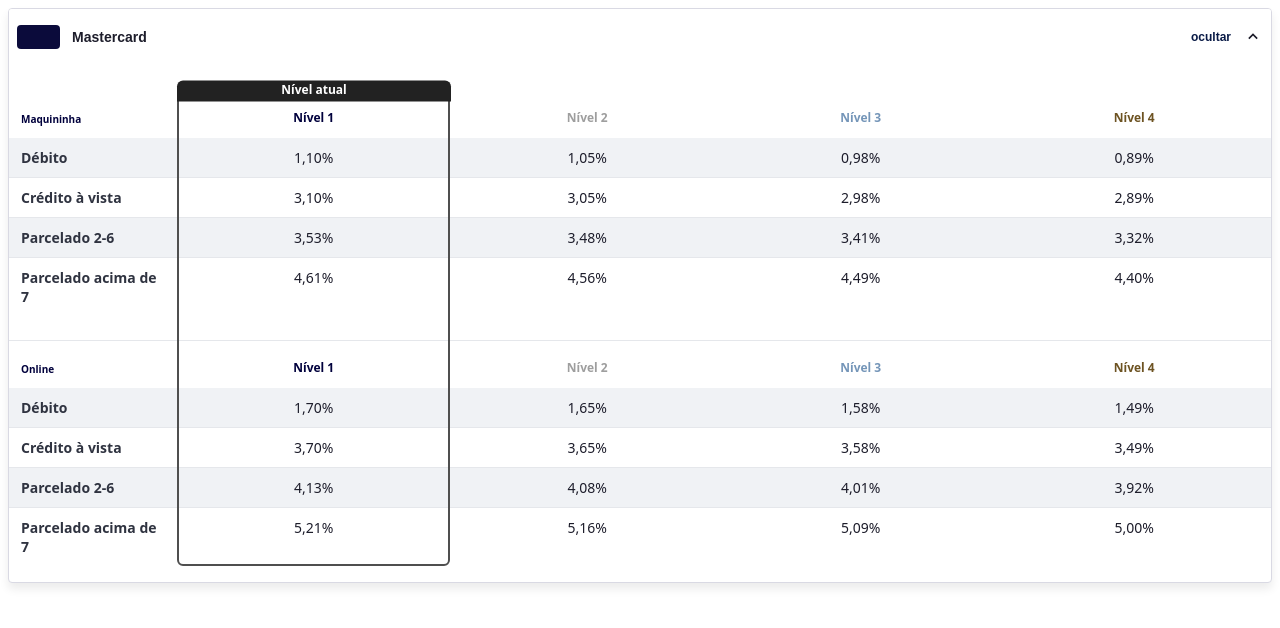
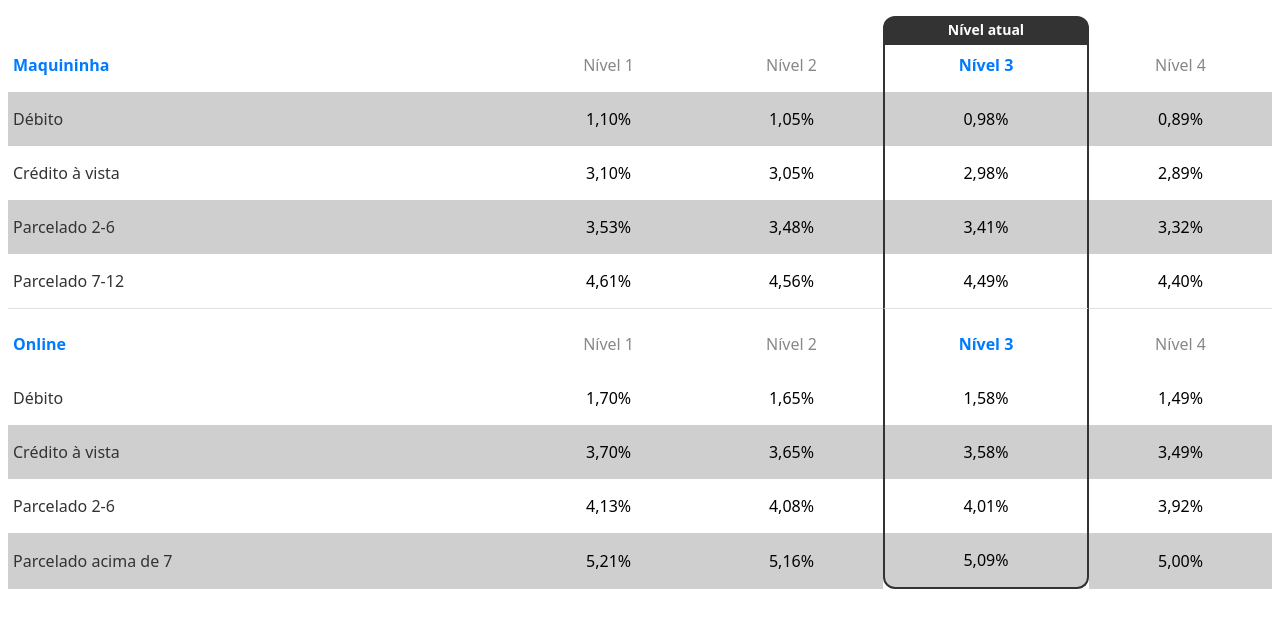
Before and after one commit to eng-ericksantos/eas-design-system, an Angular app: page /home in a window 1280 px wide. Shown: the top 628 px of the page. Built offline with nearby package versions, Linux system fonts and the light colour scheme.

Commit message:
refatorando table para layout mais simples

```diff
--- a/src/app/components/bandeiras-tabela/bandeiras-tabela.component.html
+++ b/src/app/components/bandeiras-tabela/bandeiras-tabela.component.html
@@ -1,125 +1,45 @@
-<div
-  class="rates-table"
-  #tableRoot
->
-  <div
-    class="scroll"
-    #scrollArea
-    (scroll)="reflowOverlay()"
-    [style.--headroom.px]="tagHeadroom"
-  >
-    <!-- Contorno da coluna atual -->
-    <div
-      class="current-col"
-      [style.left.px]="overlay.left"
-      [style.width.px]="overlay.width"
-      [style.top.px]="overlay.top"
-      [style.height.px]="overlay.height"
-    ></div>
+<div class="rates-table-container">
+  <table class="rates-table">
+    <tbody class="rates-table__tbody">
+      <ng-container *ngFor="let group of mockData.grupos; let isFirstGroup = first; let isLastGroup = last">
 
-    <!-- TAG “Nível atual” FORA do contorno, colada no topo -->
-    <div
-      #tagRef
-      class="current-tag"
-      [style.left.px]="overlay.tagLeft"
-      [style.top.px]="overlay.tagTop"
-      [style.width.px]="overlay.tagWidth"
-    >
-      Nível atual
-    </div>
+        <tr
+          class="rates-table__tr rates-table__tr--group-header"
+          [class.rates-table__tr--subsequent-header]="!isFirstGroup"
+        >
+          <th class="rates-table__th rates-table__th--group-title">{{ group.titulo }}</th>
+          <th
+            *ngFor="let level of displayedLevels; let i = index"
+            class="rates-table__th rates-table__th--level"
+            [class.rates-table__cell--active-text]="(i + 1) === activeLevel"
+            [class.rates-table__cell--active-top]="(i + 1) === activeLevel && isFirstGroup"
+            [class.rates-table__cell--active-middle]="(i + 1) === activeLevel && !isFirstGroup"
+          >
 
-    <!-- Cabeçalho -->
-    <div
-      class="header-row grid"
-      #headerRow
-    >
-      <div class="left-col group-title align-with-header">Maquininha</div>
-      <div
-        class="level-head level-1"
-        #levelHead
-        (click)="setNivelAtual(0)"
-      >Nível 1</div>
-      <div
-        class="level-head level-2"
-        #levelHead
-        (click)="setNivelAtual(1)"
-      >Nível 2</div>
-      <div
-        class="level-head level-3"
-        #levelHead
-        (click)="setNivelAtual(2)"
-      >Nível 3</div>
-      <div
-        class="level-head level-4"
-        #levelHead
-        (click)="setNivelAtual(3)"
-      >Nível 4</div>
-    </div>
+            <span
+              *ngIf="(i + 1) === activeLevel && isFirstGroup"
+              class="rates-table__active-badge"
+            >Nível atual</span>
+            Nível {{ i + 1 }}
+          </th>
+        </tr>
 
-    <!-- Grupo 1 -->
-    <div class="group">
-      <div
-        class="grid"
-        *ngFor="let taxa of selectedBrand.grupos[0].taxas; let r = index"
-        [class.row-zebra]="r === 0 || r === 2"
-      >
-        <div class="left-col method">{{ taxa.metodo }}</div>
-        <div
-          class="cell"
-          *ngFor="let v of taxa.niveis; let c = index"
-          [class.is-current]="c === nivelAtual"
+        <tr
+          *ngFor="let taxa of group.taxas; let isLastTaxa = last"
+          class="rates-table__tr rates-table__tr--data"
+          [class.rates-table__tr--group-last-data]="isLastTaxa && !isLastGroup"
         >
-          {{ v }}
-        </div>
-      </div>
-    </div>
-
-    <div class="divider"></div>
-
-    <!-- Cabeçalho 2 -->
-    <div
-      class="header-row grid"
-      #headerRow
-    >
-      <div class="left-col group-title align-with-header">Online</div>
-      <div
-        class="level-head level-1"
-        #levelHead
-        (click)="setNivelAtual(0)"
-      >Nível 1</div>
-      <div
-        class="level-head level-2"
-        #levelHead
-        (click)="setNivelAtual(1)"
-      >Nível 2</div>
-      <div
-        class="level-head level-3"
-        #levelHead
-        (click)="setNivelAtual(2)"
-      >Nível 3</div>
-      <div
-        class="level-head level-4"
-        #levelHead
-        (click)="setNivelAtual(3)"
-      >Nível 4</div>
-    </div>
-
-    <!-- Grupo 2 -->
-    <div class="group">
-      <div
-        class="grid"
-        *ngFor="let taxa of selectedBrand.grupos[1].taxas; let r = index"
-        [class.row-zebra]="r === 0 || r === 2"
-      >
-        <div class="left-col method">{{ taxa.metodo }}</div>
-        <div
-          class="cell"
-          *ngFor="let v of taxa.niveis; let c = index"
-          [class.is-current]="c === nivelAtual"
-        >
-          {{ v }}
-        </div>
-      </div>
-    </div>
-  </div>
+          <td class="rates-table__td rates-table__td--method-title">{{ taxa.metodo }}</td>
+          <td
+            *ngFor="let nivel of taxa.niveis; let j = index"
+            class="rates-table__td rates-table__td--data-cell"
+            [class.rates-table__cell--active-middle]="(j + 1) === activeLevel && !(isLastGroup && isLastTaxa)"
+            [class.rates-table__cell--active-bottom]="(j + 1) === activeLevel && isLastGroup && isLastTaxa"
+          >
+            {{ nivel }}
+          </td>
+        </tr>
+      </ng-container>
+    </tbody>
+  </table>
 </div>
--- a/src/app/components/bandeiras-tabela/bandeiras-tabela.component.scss
+++ b/src/app/components/bandeiras-tabela/bandeiras-tabela.component.scss
@@ -1,247 +1,156 @@
-:host {
-  display: block;
-  --left-col: 168px;
-  --min-level: 92px;
-  --zebra: #f0f2f5;
-  --current-border: #4f4f4f;
-  --title-blue: #00003C;
-  --cell-grey: #4F4F4F;
-  font-family: "Montserrat", system-ui, -apple-system, "Segoe UI", Roboto, Arial, sans-serif;
+// BEM Block: .rates-table-container
+.rates-table-container {
+  width: 100%;
+  padding-top: 30px;
 }
 
-/* Libera overflow e prepara stacking context para a TAG não ser cortada e ficar acima do header */
-:host ::ng-deep .cf-card {
+// BEM Block: .rates-table
+.rates-table {
+  // --- Variáveis de Estilo ---
+  --text-primary: #333;
+  --text-secondary: #888;
+  --text-active: #007bff;
+  --outline-color: #333;
+  --outline-width: 2px;
+  --outline-radius: 12px;
+  --badge-bg: #333;
+  --badge-color: #fff;
+  --separator-color: #e0e0e0;
+  // CORREÇÃO: Cor do fundo da linha alterada
+  --row-highlight-bg: #cfcfcf;
+
+  // --- Estilos Base ---
+  width: 100%;
+  border-collapse: separate;
+  border-spacing: 0;
+  font-family: system-ui, -apple-system, sans-serif;
+
+  // Espaçamento e linha divisória
+  &__tr--subsequent-header>th {
+    padding-top: 24px;
+  }
+
+  &__tr--group-last-data>td {
+    border-bottom: 1px solid var(--separator-color);
+  }
+
+  // CORREÇÃO: Fundo cinza aplicado nas linhas PARES
+  &__tr--group-header>th,
+  &__tr--data:nth-child(odd)>td {
+    background-color: #fff;
+  }
+
+  &__tr--data:nth-child(even)>td {
+    background-color: var(--row-highlight-bg);
+  }
+
+  &__tr--data:nth-child(even)>td[class*="--active-"] {
+    background-color: var(--row-highlight-bg);
+  }
+
+  // Cabeçalhos
+  &__th--group-title {
+    color: var(--text-active);
+    font-weight: bold;
+    font-size: 16px;
+    text-align: left;
+  }
+
+  &__th--level {
+    color: var(--text-secondary);
+    font-weight: 500;
+    font-size: 16px;
+    text-align: center;
+  }
+
+  &__th,
+  &__td {
+    padding: 16px 5px;
+    vertical-align: middle;
+  }
+
+  // Células
+  &__td--data-cell {
+    text-align: center;
+  }
+
+  &__td--method-title {
+    text-align: left;
+    color: var(--text-primary);
+  }
+
+  // --- Estilos do Contorno e Badge ---
+  &__active-badge {
+    position: absolute;
+    top: -22px;
+    left: calc(-1 * var(--outline-width));
+    right: calc(-1 * var(--outline-width));
+    background-color: var(--badge-bg);
+    color: var(--badge-color);
+    padding: 6px;
+    border-top-left-radius: var(--outline-radius);
+    border-top-right-radius: var(--outline-radius);
+    font-size: 14px;
+    font-weight: 600;
+    text-align: center;
+    line-height: 1.2;
+    z-index: 3;
+    white-space: nowrap;
+    font-size: clamp(10px, 2.5vw, 14px);
+  }
+
+  &__cell--active-top {
     position: relative;
   }
 
-:host ::ng-deep .cf-header {
+  &__cell--active-top,
+  &__cell--active-middle,
+  &__cell--active-bottom {
     position: relative;
-  z-index: 1;
+    z-index: 2;
   }
 
-:host ::ng-deep .cf-panel-inner {
-  position: relative;
-  z-index: 2;
-  overflow: visible !important;
+  &__cell--active-top {
+    // CORREÇÃO: Borda superior removida para conectar com o badge
+    border-left: var(--outline-width) solid var(--outline-color);
+    border-right: var(--outline-width) solid var(--outline-color);
   }
 
-:host.embedded .scroll {
-  padding: 0;
+  &__cell--active-middle {
+    border-left: var(--outline-width) solid var(--outline-color);
+    border-right: var(--outline-width) solid var(--outline-color);
   }
 
-:host.embedded {
-  width: 100%;
-  box-sizing: border-box;
+  &__cell--active-bottom {
+    border-bottom: var(--outline-width) solid var(--outline-color);
+    border-left: var(--outline-width) solid var(--outline-color);
+    border-right: var(--outline-width) solid var(--outline-color);
+    border-bottom-left-radius: var(--outline-radius);
+    border-bottom-right-radius: var(--outline-radius);
   }
 
-.rates-table {
-  position: relative;
-  background: #fff;
-  width: 100%;
-  margin: 0;
-  padding: 0;
-  box-sizing: border-box;
-  overflow: visible;
+  &__cell--active-text {
+    color: var(--text-active);
+    font-weight: bold;
   }
 
-.scroll {
-  position: relative;
-  display: flex;
-  flex-direction: column;
-  align-items: stretch;
-  padding: 0 !important;
-  margin: 0 !important;
-  overflow: visible;
-  -webkit-overflow-scrolling: touch;
+  // --- Responsividade ---
+  @media (max-width: 380px) {
+
+    &__th,
+    &__td {
+      padding: 12px 4px;
+      font-size: 12px;
     }
 
-.grid {
-  width: 100%;
-  display: grid;
-  grid-template-columns:
-    minmax(120px, var(--left-col)) repeat(4, minmax(var(--min-level), 1fr));
-  margin: 0;
-  padding: 0;
-  box-sizing: border-box;
+    &__th--group-title,
+    &__th--level {
+      font-size: 13px;
     }
 
-.header-row {
-  margin-bottom: 2px;
-  align-items: end;
-}
-
-.level-head {
-  padding: 10px 12px;
-  font-weight: 600;
-  font-size: 12px;
-  text-align: center;
-}
-
-.left-col {
-  padding: 10px 10px 10px 12px;
-}
-
-.group-title {
-  font-weight: 600;
-  color: var(--title-blue);
-  font-size: 10px;
-}
-
-.align-with-header {
-  display: flex;
-  align-items: flex-end;
-  padding-bottom: 10px;
-  padding-left: 12px;
-  /* alinha com a primeira coluna */
-}
-
-.method {
-  font-weight: 600;
-  color: #2f3340;
-  font-size: 14px;
-}
-
-.cell {
-  padding: 10px 10px;
-  font-size: 14px;
-  text-align: center;
-  color: --cell-grey;
-}
-
-.row-zebra .left-col,
-.row-zebra .cell {
-  background: var(--zebra);
-}
-
-.group .grid:not(:last-child) .cell,
-.group .grid:not(:last-child) .left-col {
-  border-bottom: 1px solid #e5e7eb;
-}
-
-.divider {
-  height: 16px;
-  border-bottom: 1px solid #e5e7eb;
-  margin: 8px 0;
-}
-
-.is-current {}
-
-/* contorno da coluna atual */
-.current-col {
-  position: absolute;
-  top: 0;
-  border: 2px solid #4f4f4f;
-  border-radius: 0px 0px 6px 6px;
-  background: transparent;
-  box-shadow: none;
-  box-sizing: border-box;
-  pointer-events: none;
-  z-index: 5;
-}
-
-/* TAG “Nível atual” – fora do contorno, com MESMA largura e colada ao topo */
-.current-tag {
-  position: absolute;
-  left: 0;
-  top: 0;
-  /* âncora vem do TS */
-  // transform: translate(-50%, -90%);
-  transform: translateY(-90%);
-  width: 100%;
-  /* cola na borda superior (sem gap) */
-  // display: inline-block;
-  display: flex;
-  align-items: center;
-  justify-content: center;
-  padding: 4px 6px;
-  box-sizing: border-box;
-  /* garante que width do TS já inclui padding */
-  background: #222;
-  color: #fff;
-  font-weight: 700;
-  font-size: 12px;
-  line-height: 1.05;
-  border-radius: 6px 6px 0px 0px;
-  text-align: center;
-  pointer-events: none;
-  z-index: 1000;
-  /* Sem min-width para não “sobrar” em colunas estreitas; width vem do TS */
-  min-width: 0;
-  max-width: 100%;
-  white-space: nowrap;
-  overflow: hidden;
-  word-break: break-word;
-
-  &::after {
-    content: none;
-  }
-
-  /* sem seta */
-}
-
-/* Cores dos títulos */
-.level-1 {
-  color: #00003C;
-}
-
-.level-2 {
-  color: #9E9E9E;
-}
-
-.level-3 {
-  color: #7495B8;
-}
-
-.level-4 {
-  color: #6D5322;
-}
-
-/* Responsivo */
-:host {
-  --left-col: 168px;
-  --min-level: 92px;
-}
-
-@media (max-width: 560px) {
-  :host {
-    --left-col: 138px;
-    --min-level: 72px;
-  }
-
-  .level-head,
-  .cell {
-    font-size: 12px;
-    font-weight: 600;
-    padding: 8px 8px 10px 8px;
-  }
-
-  .method,
-  .group-title {
-    font-size: 13px;
+    &__active-badge {
+      padding: 5px;
+      top: -19px;
     }
   }
-
-@media (max-width: 420px) {
-  :host {
-    --left-col: 118px;
-    --min-level: 58px;
 }
-
-  .level-head,
-  .cell {
-    padding: 6px 6px;
-  }
-}
-
-@media (max-width: 380px) {
-  :host {
-    --left-col: 110px;
-    --min-level: 54px;
-  }
-
-  .level-head,
-  .cell {
-    font-size: 12.5px;
-    padding: 6px 6px;
-  }
-}
--- a/src/app/components/bandeiras-tabela/bandeiras-tabela.component.ts
+++ b/src/app/components/bandeiras-tabela/bandeiras-tabela.component.ts
@@ -1,28 +1,6 @@
 import {
-  AfterViewInit,
-  Component,
-  ElementRef,
-  HostBinding,
-  HostListener,
-  Input,
-  QueryList,
-  ViewChild,
-  ViewChildren,
+  Component
 } from '@angular/core';
-
-interface Taxa {
-  metodo: string;
-  niveis: string[]; // sempre 4 posições
-}
-interface Grupo {
-  titulo: string;
-  taxas: Taxa[];
-}
-interface Bandeira {
-  nome: string;
-  bandeira: string;
-  grupos: Grupo[];
-}
 
 @Component({
   selector: 'app-bandeiras-tabela',
@@ -30,19 +8,13 @@ interface Bandeira {
   styleUrls: ['./bandeiras-tabela.component.scss'],
   standalone: false,
 })
-export class BandeirasTabelaComponent implements AfterViewInit {
-  @Input() embedded = false;
-  @HostBinding('class.embedded') get isEmbedded() { return this.embedded; }
+export class BandeirasTabelaComponent {
 
-  @ViewChild('tableRoot', { static: true }) tableRoot!: ElementRef<HTMLDivElement>;
-  @ViewChild('scrollArea', { static: true }) scrollArea!: ElementRef<HTMLDivElement>;
-  @ViewChildren('headerRow') headerRows!: QueryList<ElementRef<HTMLElement>>;
-  @ViewChildren('levelHead') levelHeads!: QueryList<ElementRef<HTMLElement>>;
-  @ViewChild('tagRef') tagRef!: ElementRef<HTMLDivElement>;
+  // AJUSTADO: O controle agora é feito com números de 1 a 4.
+  public activeLevel = 3;
 
-  nivelAtual = 0;
-
-  selectedBrand = {
+  // AJUSTADO: O mock data agora reflete o texto "Parcelado 7-12" do Figma.
+  public mockData = {
     nome: 'Mastercard',
     bandeira: 'mastercard',
     grupos: [
@@ -52,7 +24,7 @@ export class BandeirasTabelaComponent implements AfterViewInit {
           { metodo: 'Débito', niveis: ['1,10%', '1,05%', '0,98%', '0,89%'] },
           { metodo: 'Crédito à vista', niveis: ['3,10%', '3,05%', '2,98%', '2,89%'] },
           { metodo: 'Parcelado 2-6', niveis: ['3,53%', '3,48%', '3,41%', '3,32%'] },
-          { metodo: 'Parcelado acima de 7', niveis: ['4,61%', '4,56%', '4,49%', '4,40%'] },
+          { metodo: 'Parcelado 7-12', niveis: ['4,61%', '4,56%', '4,49%', '4,40%'] },
         ],
       },
       {
@@ -67,89 +39,5 @@ export class BandeirasTabelaComponent implements AfterViewInit {
     ],
   };
 
-  /** Geometria do contorno e da tag */
-  overlay = {
-    left: 0,
-    width: 0,
-    center: 0,
-    top: 0,
-    height: 0,
-    tagTop: 0,     // topo (âncora) da TAG = topo do contorno (positivo)
-    tagLeft: 0,
-    tagWidth: 0,   // largura da TAG (vai igualar à largura TOTAL do contorno)
-  };
-
-  /** Nada de headroom no topo: 0 (evita espaço fantasma) */
-  tagHeadroom = 0;
-
-  private readonly TOP_OFFSET = 0; // ajuste fino do topo do contorno vs header (0 = alinhado)
-
-  ngAfterViewInit(): void { setTimeout(() => this.reflowOverlay()); }
-
-  setNivelAtual(i: number) {
-    if (i >= 0 && i <= 3) { this.nivelAtual = i; this.reflowOverlay(); }
-  }
-
-  @HostListener('window:resize') onResize() { this.reflowOverlay(); }
-  @HostListener('window:orientationchange') onOrient() { this.reflowOverlay(); }
-
-  /**
-   * - Contorno começa no topo do primeiro header;
-   * - TAG é ancorada nesse topo e o CSS a eleva com translateY(-100%);
-   * - Largura da TAG = largura TOTAL do contorno (inclui as bordas) para alinhar borda-a-borda.
-   */
-  reflowOverlay() {
-    const heads = this.levelHeads?.toArray();
-    const rows = this.headerRows?.toArray();
-    if (!heads?.length || !rows?.length) return;
-
-    const container = this.scrollArea.nativeElement;
-    const cRect = container.getBoundingClientRect();
-
-    // Coluna atual pela célula “Nível X”
-    const hRect = heads[this.nivelAtual].nativeElement.getBoundingClientRect();
-    let left = hRect.left - cRect.left + container.scrollLeft;
-    let width = hRect.width;
-
-    // Não extrapola container
-    left = Math.max(0, Math.min(left, container.clientWidth - width));
-    width = Math.min(width, container.clientWidth - left);
-
-    // Topo do primeiro header relativo ao container
-    const headerTop = rows[0].nativeElement.getBoundingClientRect().top - cRect.top;
-
-    // 1) Contorno começa no header
-    const top = Math.max(0, Math.round(headerTop + this.TOP_OFFSET));
-
-    // 2) Altura do contorno até a última linha
-    const lastRow = this.tableRoot.nativeElement
-      .querySelector('.group:last-of-type .grid:last-of-type') as HTMLElement | null;
-    const lastBottom = lastRow
-      ? lastRow.getBoundingClientRect().bottom - cRect.top
-      : container.scrollHeight;
-    const height = Math.max(0, Math.round(lastBottom - top));
-
-    // 3) TAG: mesma largura TOTAL do contorno (alinhada com as bordas)
-    //    (como a tag usa box-sizing: border-box, a largura informada já considera o padding)
-    // const tagWidth = Math.max(0, width);
-
-    // 4) TAG colada ao topo do contorno (o CSS sobe -100%)
-    const tagTop = top;
-
-    const center = left + width / 2;
-    const tagLeft = Math.round(left);
-    const tagWidth = Math.round(width);
-
-
-    this.overlay = {
-      left: Math.floor(left),
-      width: Math.floor(width),
-      center,
-      top,
-      height,
-      tagTop,
-      tagLeft,
-      tagWidth,
-    };
-  }
+  public displayedLevels = this.mockData.grupos[0]?.taxas[0]?.niveis || [];
 }
--- a/src/app/views/home/home.component.html
+++ b/src/app/views/home/home.component.html
@@ -1,9 +1,10 @@
-<app-collapsible
+<!-- <app-collapsible
   title="Mastercard"
   accentColor="#0b0b3b"
   [contentHeadroom]="26"
 >
   <div class="conteudo">
-    <app-bandeiras-tabela [embedded]="true"></app-bandeiras-tabela>
   </div>
-</app-collapsible>
+</app-collapsible> -->
+
+<app-bandeiras-tabela></app-bandeiras-tabela>
```
Lines whose indentation alone changed are shown as unchanged.
